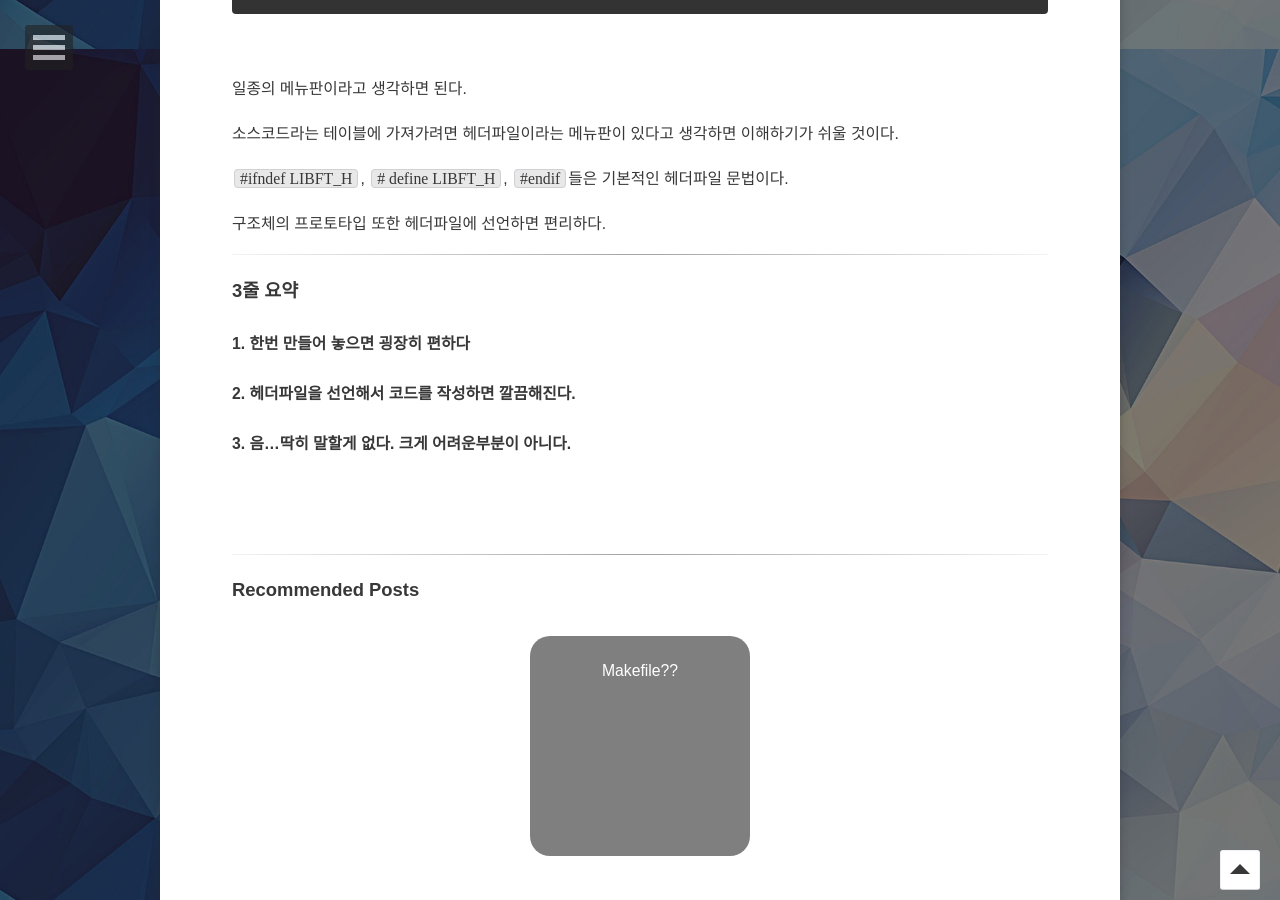
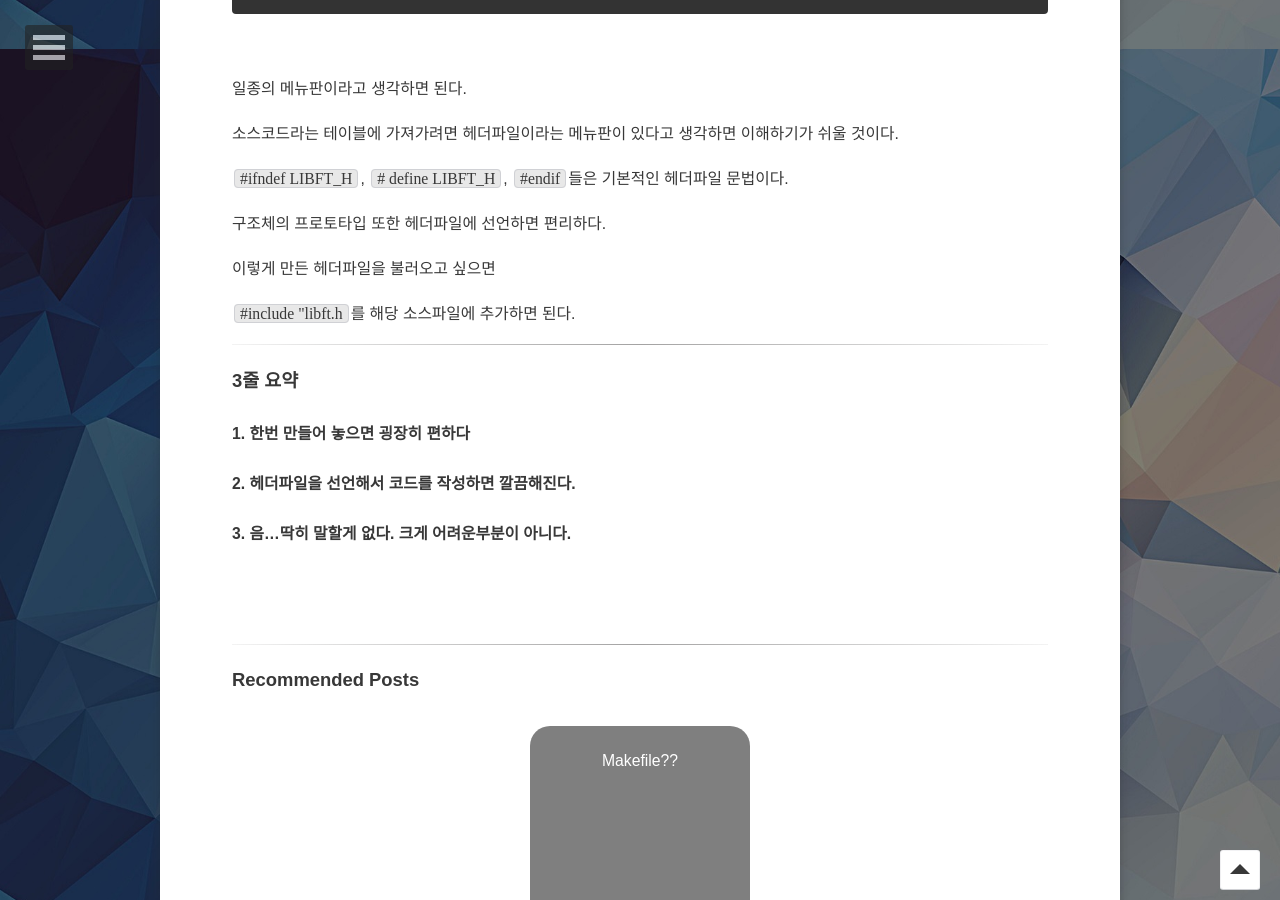
Before and after one commit to 2unbini/2unbini.github.io, a Jekyll site: the page built from _posts/42_LIBFT/2021-05-09-header.md, in a window 1280 px wide and 900 px high, scrolled down 1751 px. Built offline with Jekyll 4.4.1, drawn with Linux system fonts in a browser that asks for light colours; some web fonts are replaced; comment, search, counter and statistics services are not loaded.

Commit message:
Update 2021-05-09-header.md

```diff
--- a/_posts/42_LIBFT/2021-05-09-header.md
+++ b/_posts/42_LIBFT/2021-05-09-header.md
@@ -57,6 +57,10 @@ typedef struct		s_list
 
 구조체의 프로토타입 또한 헤더파일에 선언하면 편리하다.
 
+이렇게 만든 헤더파일을 불러오고 싶으면
+
+`#include "libft.h`를 해당 소스파일에 추가하면 된다.
+
 ---
 
 ### 3줄 요약
```
